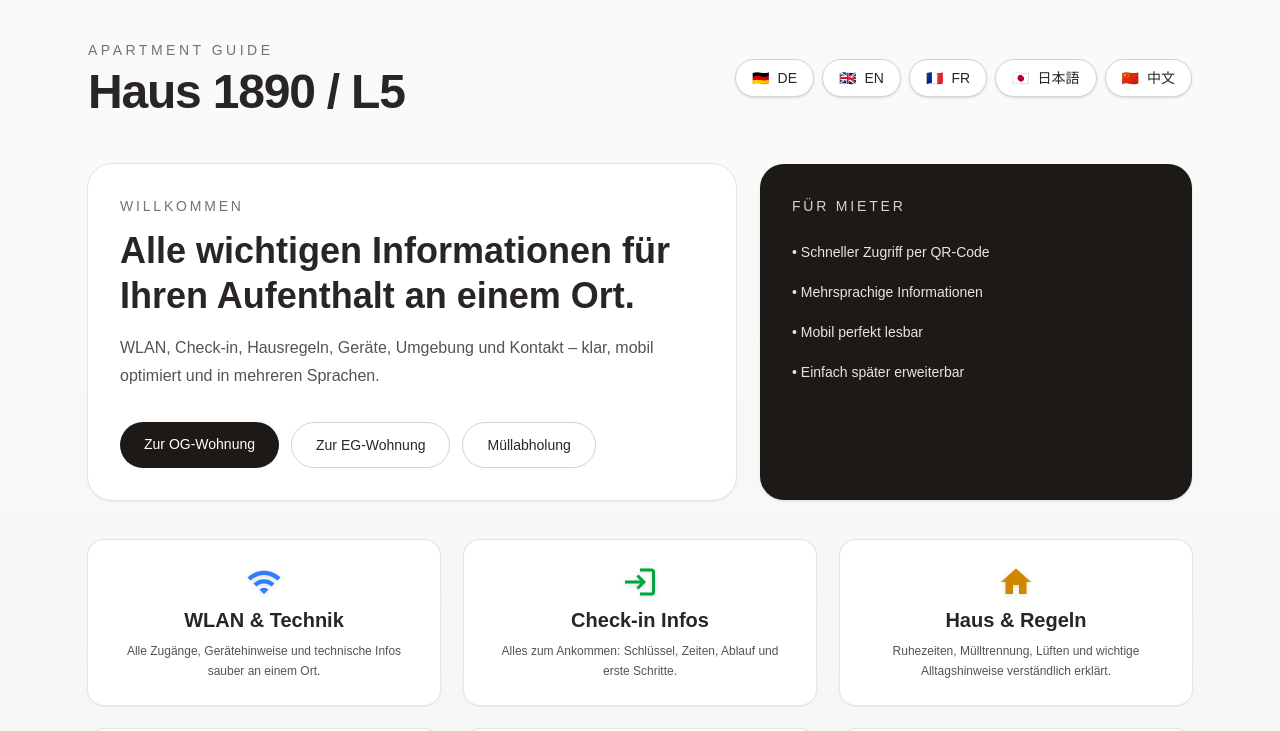
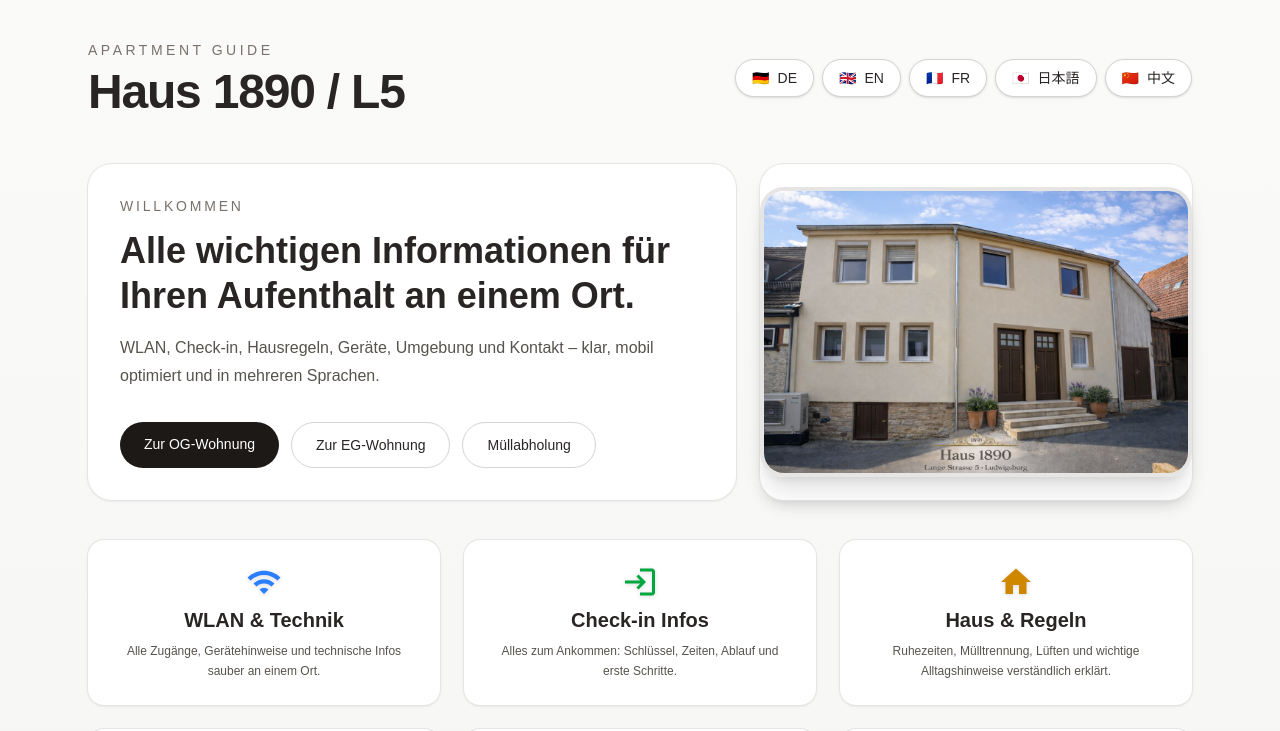
Before and after one commit to arosswog/mieter-guide-l5, a Next.js app: page / in a window 1280 px wide. Shown: the top 731 px of the page. Built offline with nearby package versions, Linux system fonts and the light colour scheme.

Commit message:
Hausbild integriert: Bild ersetzt schwarzen Kasten, mit Rahmen & Schatten. Bild im images-Ordner.

```diff
--- a/src/app/page.tsx
+++ b/src/app/page.tsx
@@ -69,17 +69,14 @@ export default function Home() {
             </div>
           </div>
 
-          <div className="rounded-3xl bg-stone-900 p-8 text-white shadow-sm">
-            <p className="text-sm uppercase tracking-[0.2em] text-stone-300">
-              Für Mieter
-            </p>
-            <ul className="mt-6 space-y-4 text-sm leading-6 text-stone-200">
-              <li>• Schneller Zugriff per QR-Code</li>
-              <li>• Mehrsprachige Informationen</li>
-              <li>• Mobil perfekt lesbar</li>
-              <li>• Einfach später erweiterbar</li>
-            </ul>
-          </div>
+          <div className="rounded-3xl bg-white p-0 shadow-lg ring-1 ring-stone-200 flex items-center justify-center">
+  <img
+    src="/images/haus-1890.png"
+    alt="Haus 1890"
+    className="w-full h-auto rounded-3xl shadow-xl border-4 border-stone-200 object-cover"
+    style={{ maxHeight: 340, objectFit: 'cover' }}
+  />
+</div>
         </section>
 
         <section className="mt-10 grid gap-6 grid-cols-1 md:grid-cols-3">
```
Also changed, not shown: public/images/haus-1890.png (added).
